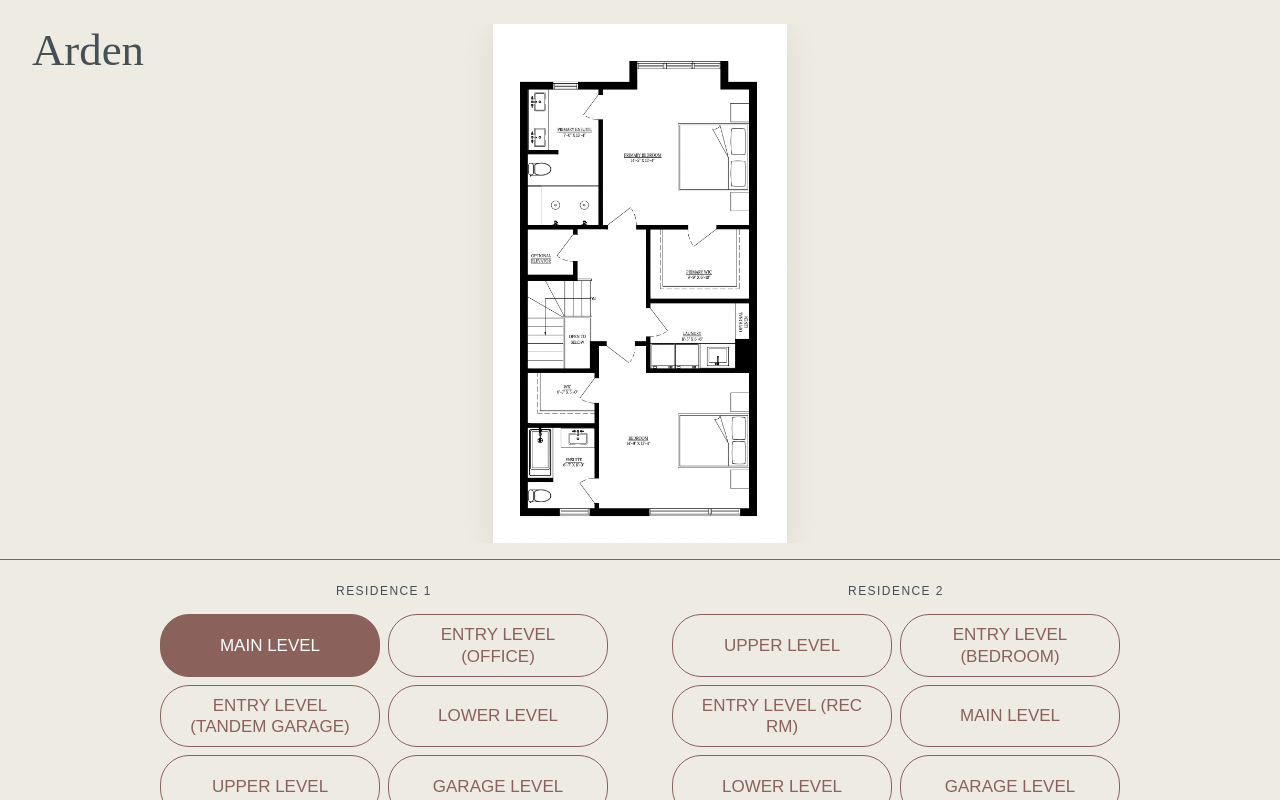
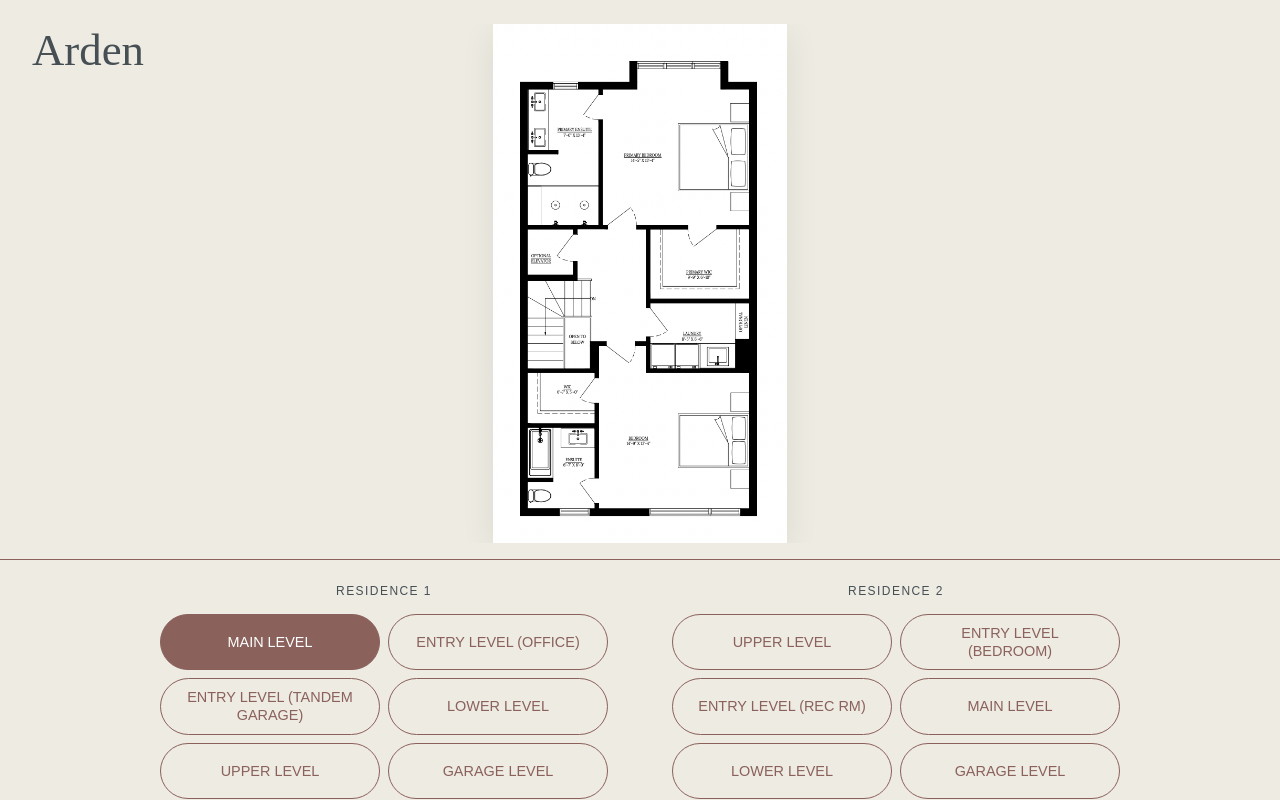
Before and after one commit to meghaman/sales-centre-app, a React (Vite) app: page / in a window 1280 px wide. Built offline with nearby package versions, Linux system fonts and the light colour scheme; a web font is replaced by a local one.

Commit message:
Tighten floor plan button styling and use placehold.co URLs for layout testing.

```diff
--- a/src/components/UnitButtonPanel.module.css
+++ b/src/components/UnitButtonPanel.module.css
@@ -49,16 +49,6 @@
   border-color: var(--color-accent);
 }
 
-.button:not(.buttonActive):hover {
-  background: var(--color-bg);
-  color: var(--color-accent);
-}
-
-.buttonActive:hover {
-  background: var(--color-bg);
-  color: var(--color-accent);
-}
-
 .button:focus-visible {
   outline: 2px solid var(--color-accent);
   outline-offset: 2px;
--- a/src/data/arden.ts
+++ b/src/data/arden.ts
@@ -25,27 +25,27 @@ export const ardenModel = {
       {
         id: 'r1-office',
         label: 'Entry Level (Office)',
-        imageUrl: '/plans/arden/r1-office.svg',
+        imageUrl: 'https://placehold.co/1200x800?text=Entry+Level+(Office)',
       },
       {
         id: 'r1-tandem',
         label: 'Entry Level (Tandem Garage)',
-        imageUrl: '/plans/arden/r1-tandem.svg',
+        imageUrl: 'https://placehold.co/600x400?text=Entry+Level+(Tandem+Garage)',
       },
       {
         id: 'r1-lower',
         label: 'Lower Level',
-        imageUrl: '/plans/arden/r1-lower.svg',
+        imageUrl: 'https://placehold.co/560x990?text=Lower+Level',
       },
       {
         id: 'r1-upper',
         label: 'Upper Level',
-        imageUrl: '/plans/arden/r1-upper.svg',
+        imageUrl: 'https://placehold.co/800x800?text=Upper+Level',
       },
       {
         id: 'r1-garage',
         label: 'Garage Level',
-        imageUrl: '/plans/arden/r1-garage.svg',
+        imageUrl: 'https://placehold.co/1600x600?text=Garage+Level',
       },
     ],
   },
@@ -56,32 +56,32 @@ export const ardenModel = {
       {
         id: 'r2-upper',
         label: 'Upper Level',
-        imageUrl: '/plans/arden/r2-upper.svg',
+        imageUrl: 'https://placehold.co/900x700?text=Upper+Level',
       },
       {
         id: 'r2-bedroom',
         label: 'Entry Level (Bedroom)',
-        imageUrl: '/plans/arden/r2-bedroom.svg',
+        imageUrl: 'https://placehold.co/500x900?text=Entry+Level+(Bedroom)',
       },
       {
         id: 'r2-rec',
         label: 'Entry Level (Rec Rm)',
-        imageUrl: '/plans/arden/r2-rec.svg',
+        imageUrl: 'https://placehold.co/1024x768?text=Entry+Level+(Rec+Rm)',
       },
       {
         id: 'r2-main',
         label: 'Main Level',
-        imageUrl: '/plans/arden/r2-main.svg',
+        imageUrl: 'https://placehold.co/600x400?text=Main+Level',
       },
       {
         id: 'r2-lower',
         label: 'Lower Level',
-        imageUrl: '/plans/arden/r2-lower.svg',
+        imageUrl: 'https://placehold.co/700x500?text=Lower+Level',
       },
       {
         id: 'r2-garage',
         label: 'Garage Level',
-        imageUrl: '/plans/arden/r2-garage.svg',
+        imageUrl: 'https://placehold.co/400x400?text=Garage+Level',
       },
     ],
   },
--- a/src/styles/tokens.css
+++ b/src/styles/tokens.css
@@ -20,7 +20,7 @@
   --letter-spacing-label: 0.12em;
   --font-size-label: 0.75rem;
   --font-size-body: 1rem;
-  --font-size-button: 17px;
+  --font-size-button: 14.45px;
 
   /* Spacing */
   --space-xs: 0.25rem;
```
